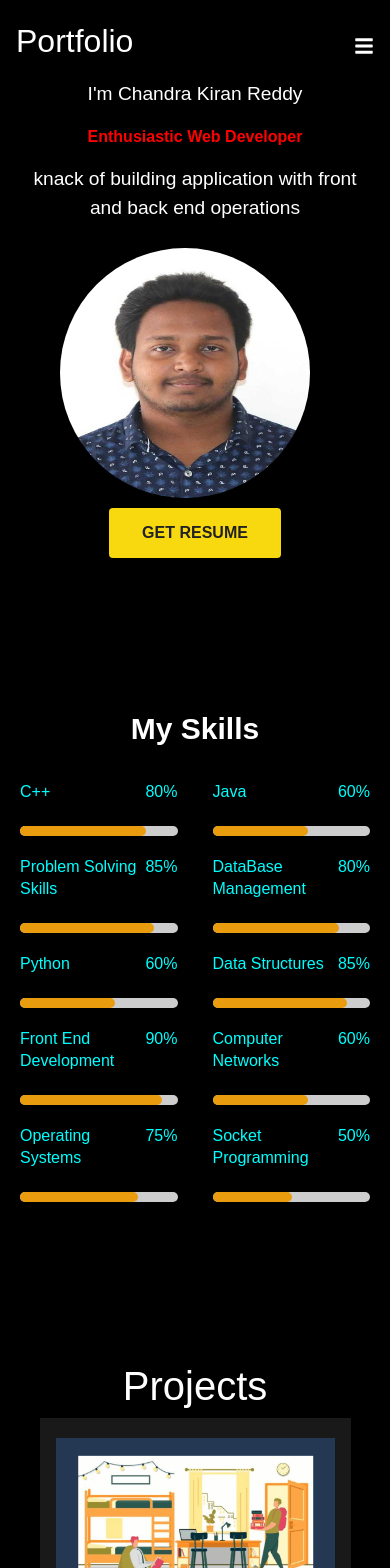
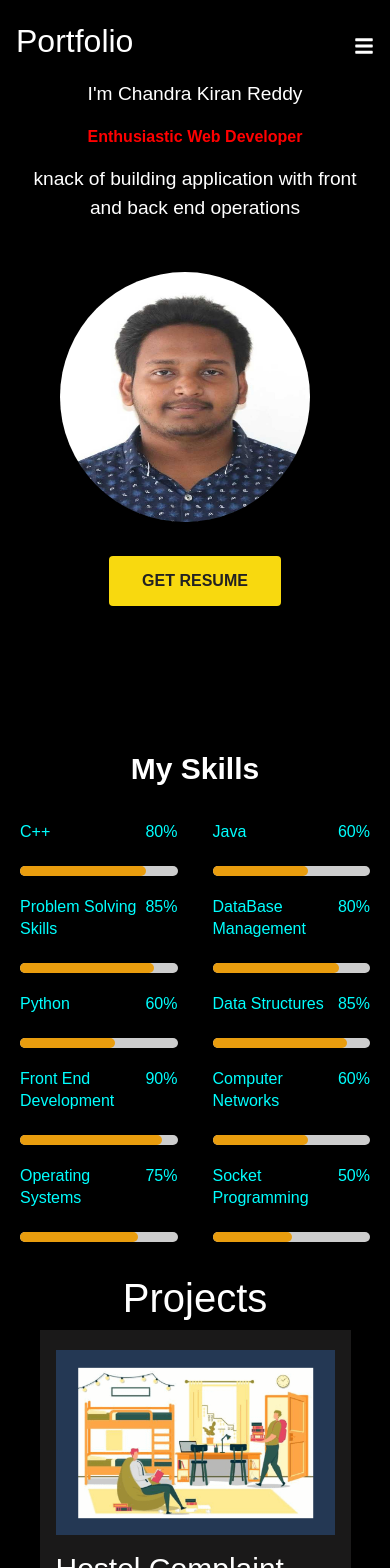
Before and after one commit to Kovvuri-Chandra-Kiran-Reddy/portfolio, a React (Vite) app: page / in a window 390 px wide. Shown: the top 1568 px of the page. Built offline with nearby package versions, Linux system fonts and the light colour scheme.

Commit message:
modified

```diff
--- a/src/components/MainHero/MainHero.jsx
+++ b/src/components/MainHero/MainHero.jsx
@@ -23,12 +23,14 @@ const MainHero = () => {
                     <p>   </p><p></p>
                     <p>knack of building application with front and back end operations</p>
                     <a href={resume} className='btn dummy'>Get Resume</a>
+                    <br />
                 </div>
 
             </div>
 
             <div className="right-hero">
                 <img src={myImage} alt="" style={{ width: "250px", height: "250px", borderRadius: 300 / 2, marginRight: "20px" }} />
+                <br />
                 <a href={resume} className='btn dummy2'>Get Resume</a>
             </div>
         </div>
--- a/src/components/Skills/Skills.css
+++ b/src/components/Skills/Skills.css
@@ -51,7 +51,7 @@
 
 @media screen and (max-width : 740px) {
     .skills-section {
-        padding-top: 200px;
+        padding-top: 240px;
     }
 }
 
--- a/src/components/WorkCard/WorkCard.css
+++ b/src/components/WorkCard/WorkCard.css
@@ -55,6 +55,6 @@
     .project-heading {
         position: relative;
         text-align: center;
-        padding: 10rem 0 0rem 0;
+        padding: 2rem 0 0rem 0;
     }
 }
```
